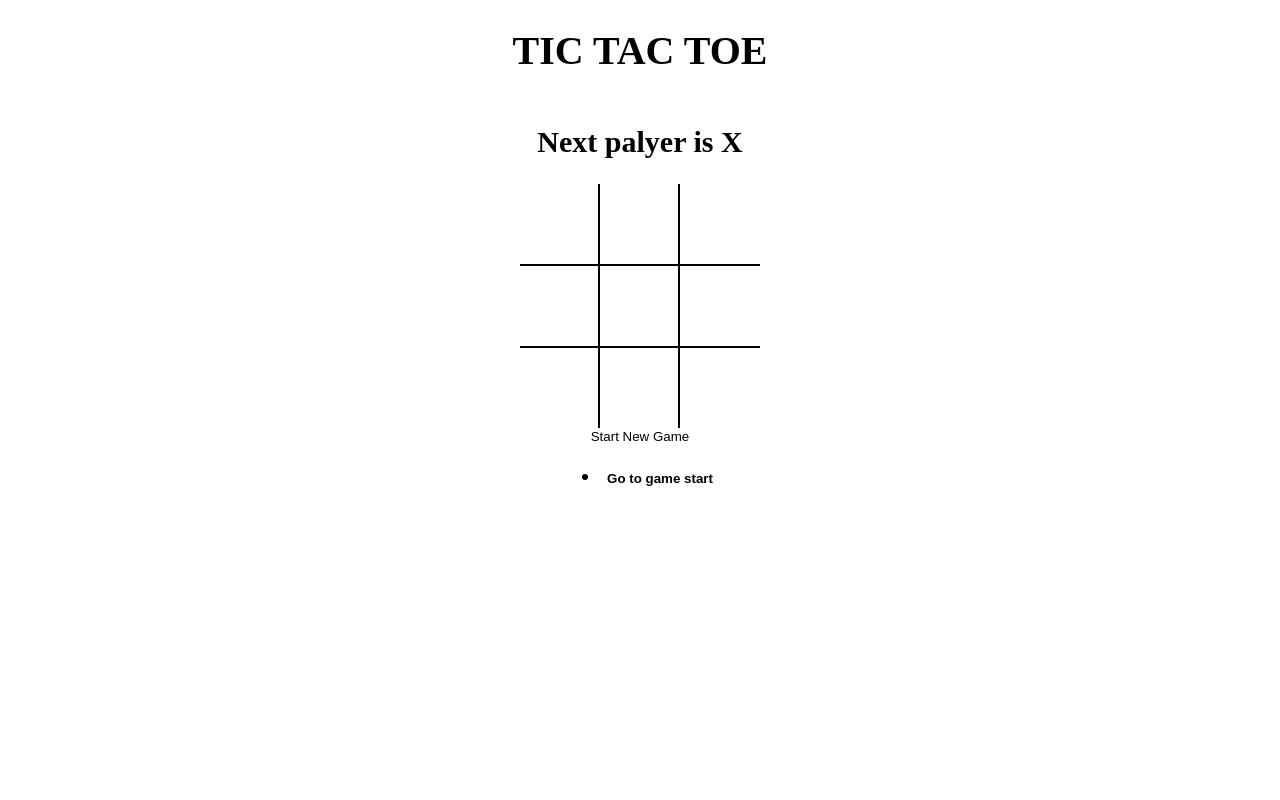
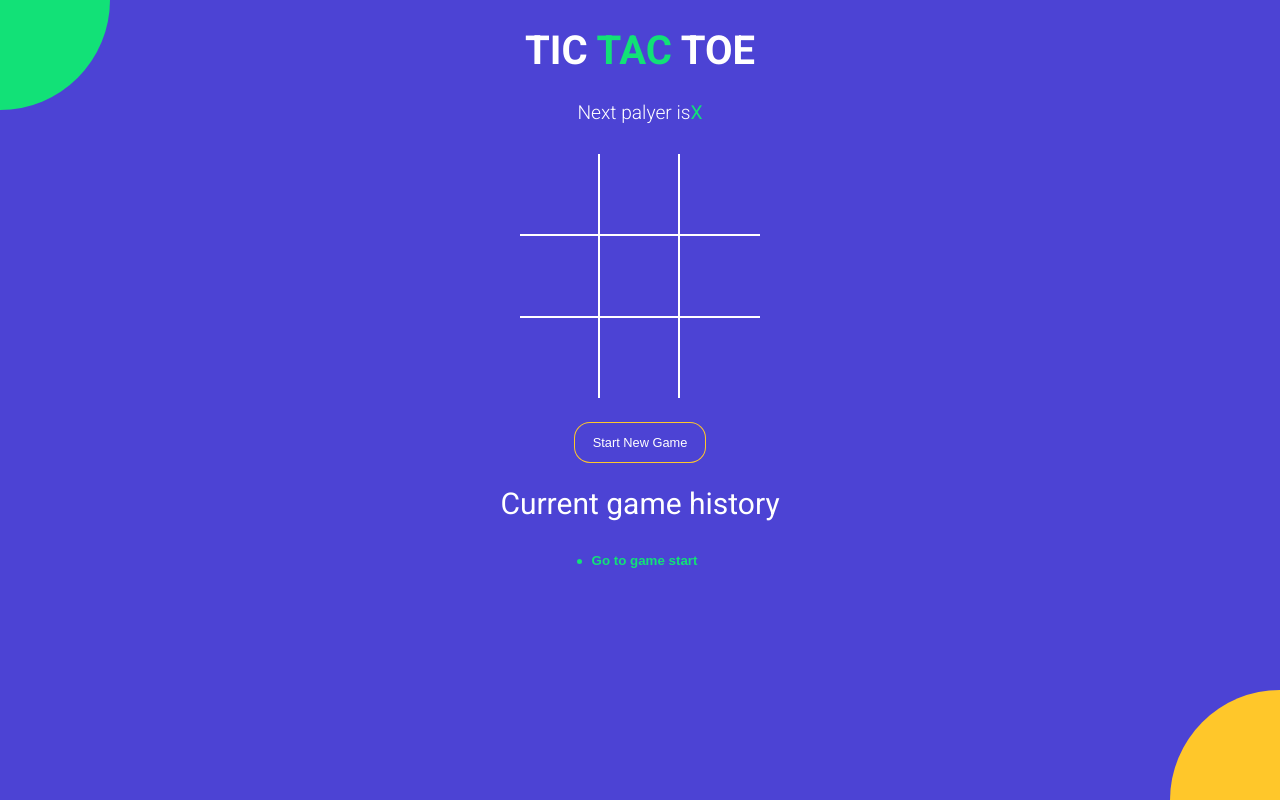
Before and after one commit to Ayumilan/tictactoe, a React (Vite) app: page / in a window 1280 px wide. Built offline with nearby package versions, Linux system fonts and the light colour scheme.

Commit message:
styled the entire app

```diff
--- a/index.html
+++ b/index.html
@@ -1,7 +1,14 @@
 <!DOCTYPE html>
 <html>
   <head>
-    <title>React Vite Micro App</title>
+    <meta charset="UTF-8" />
+    <meta name="viewport" content="width=device-width, initial-scale=1.0" />
+    <meta http-equiv="X-UA-Compatible" content="ie=edge" />
+    <link
+      href="https://fonts.googleapis.com/css?family=Roboto:300,400,700&display=swap"
+      rel="stylesheet"
+    />
+    <title>TIC TAC TOE</title>
   </head>
   <body>
     <div id="root"></div>
--- a/src/App.jsx
+++ b/src/App.jsx
@@ -58,11 +58,13 @@
 
   return (
     <div className="app">
-    <h1>TIC TAC TOE</h1>
+    <h1>TIC <span className="text-green">TAC</span> TOE</h1>
     <StatusMessage winner={winner} current={current}/>
     <Board board={current.board} handleSquareClick={handleSquareClick} winningSquares={winningSquares} />
-    <button type="button" onClick={onNewGame}>Start New Game</button>
+    <button type="button" onClick={onNewGame} className={`btn-reset ${winner ? 'active' : ''}`}>Start New Game</button>
+    <h2 style={{fontWeight:'normal'}}>Current game history</h2>
     <History history={history} moveto={moveto} currentMove={currentMove}/>
+    <div className="bg-balls"/>
   </div>
   );
 };
--- a/src/components/History.jsx
+++ b/src/components/History.jsx
@@ -2,15 +2,14 @@
 
 const History = ({ history, moveto, currentMove}) => {
   return (
-    <ul>
+    <div className='history-wrapper'>
+    <ul className='history'>
       {
         history.map((_, move) => {
           return (
             <li key={move}>
               <button
-                style={ {
-                  fontWeight: move === currentMove ? 'bold' : 'normal',
-                }}
+                className={` btn-move ${move === currentMove ? 'active' : ''}`}
                 type='button'
                 onClick={() => {
                   moveto(move);
@@ -24,6 +23,7 @@
       }
 
     </ul>
+    </div>
   )
 }
 
--- a/src/components/Square.jsx
+++ b/src/components/Square.jsx
@@ -4,7 +4,7 @@
 const Square = ({value, onClick, isWinningSquare }) => {
 
   return (
-    <button type='button' className='square' onClick={onClick} style={{fontWeight: isWinningSquare ? 'bold' : 'normal'}}>
+    <button type='button' onClick={onClick} className={`square ${isWinningSquare ? 'winning': ''} ${value === 'X' ? 'text-green' : 'text-orange' }`} style={{fontWeight: isWinningSquare ? 'bold' : 'normal'}}>
       {value}
     </button>
   );
--- a/src/components/StatusMessage.jsx
+++ b/src/components/StatusMessage.jsx
@@ -4,17 +4,36 @@
 
   const noMovesLeft = current.board.every((el) => el != null);
   return (
-    <h2>
+    <div className='status-message'>
       {
-        winner && `Winner is ${winner}`
+        winner &&
+        <>
+        Winner is
+        <span className={winner === 'X' ? 'text-green': 'text-orange'}>
+          {winner}
+        </span>
+
+        </>
       }
       {
-        !winner && !noMovesLeft && `Next palyer is ${current.isXNext ? 'X' : 'O'}`
+        !winner && !noMovesLeft &&
+        (
+          <>
+          Next palyer is
+          <span className={current.isXNext ? 'text-green': 'text-orange'}>
+            {current.isXNext ? 'X' : 'O'}
+          </span>
+          </>
+        )
       }
       {
-        !winner && noMovesLeft && 'X and O tied'
+        !winner && noMovesLeft &&
+        <>
+        <span className='text-green'>X</span> and {' '}
+        <span className='text-orange'>O</span> tied
+        </>
       }
-    </h2>
+    </div>
   )
 }
 
--- a/src/styles/root.scss
+++ b/src/styles/root.scss
@@ -1,4 +1,11 @@
+$green: #12e177;
+$orange: #ffc72a;
+$blue: #4c43d4;
+
 body {
+  font-family: 'Roboto', sans-serif;
+  background-color: $blue;
+  color: #fff;
   padding: 0;
   margin: 0;
 }
@@ -19,18 +26,83 @@
   align-items: center;
 }
 
+.text-green {
+  color: $green;
+}
+
+.text-orange {
+  color: $orange;
+}
+
+.history-wrapper {
+  width: 300px;
+  text-align: center;
+  margin-bottom: 20px;
+  .history {
+    display: inline-block;
+    padding: 0;
+    margin: 0;
+    li {
+      list-style: none;
+      text-align: left;
+      &:before {
+        content: '';
+        border-radius: 50%;
+        display: inline-block;
+        height: 5px;
+        width: 5px;
+        background-color: $green;
+        margin-right: 4px;
+        margin-bottom: 1px;
+      }
+
+      .btn-move {
+        color: #fff;
+        &.active {
+          font-weight: bold;
+          color: $green;
+        }
+      }
+    }
+  }
+}
+
+.status-message {
+  margin-bottom: 30px;
+  font-size: 1.2rem;
+  font-weight: lighter;
+  span {
+    font-weight: normal;
+  }
+}
+
+.btn-reset {
+  font-size: 0.8rem;
+  color: #fff;
+  border-radius: 15px;
+  padding: 12px 18px;
+  margin-top: 25px;
+  transition: all 0.2s;
+  background-color: $blue;
+  box-shadow: 0px 0px 0px 1px $orange;
+  &.active {
+    background-color: $orange;
+    box-shadow: none;
+  }
+}
+
 .board {
   .board-row {
     display: flex;
     flex-direction: row;
-    border-bottom: 2px solid #000;
+    border-bottom: 2px solid #fff;
     &:last-child {
       border-bottom: none;
     }
     .square {
       width: 80px;
       height: 80px;
-      border-right: 2px solid #000;
+      border-right: 2px solid #fff;
       font-size: 2.5rem;
       padding: 0;
       overflow: hidden;
@@ -38,6 +110,63 @@
       &:last-child {
         border-right: none;
       }
+      &.winning {
+        animation: scaleText 1.4s infinite;
+        @keyframes scaleText {
+          0% {
+            transform: 2.5rem;
+          }
+          50% {
+            font-size: 3.5rem;
+          }
+          100% {
+            font-size: 2.5rem;
+          }
+        }
+      }
     }
   }
 }
+
+.bg-balls {
+  position: fixed;
+  top: 0;
+  left: 0;
+  right: 0;
+  bottom: 0;
+  min-width: 100%;
+  z-index: -1;
+
+  &:before,
+  &:after {
+    content: '';
+    position: absolute;
+    width: 150px;
+    height: 150px;
+    border-radius: 50%;
+  }
+
+  &:before {
+    background-color: $orange;
+    right: -75px;
+    bottom: -75px;
+    @media screen and (min-width: 476px) {
+      width: 220px;
+      height: 220px;
+      right: -110px;
+      bottom: -110px;
+    }
+  }
+
+  &:after {
+    background-color: $green;
+    top: -75px;
+    left: -75px;
+    @media screen and (min-width: 476px) {
+      width: 220px;
+      height: 220px;
+      top: -110px;
+      left: -110px;
+    }
+  }
+}
```
